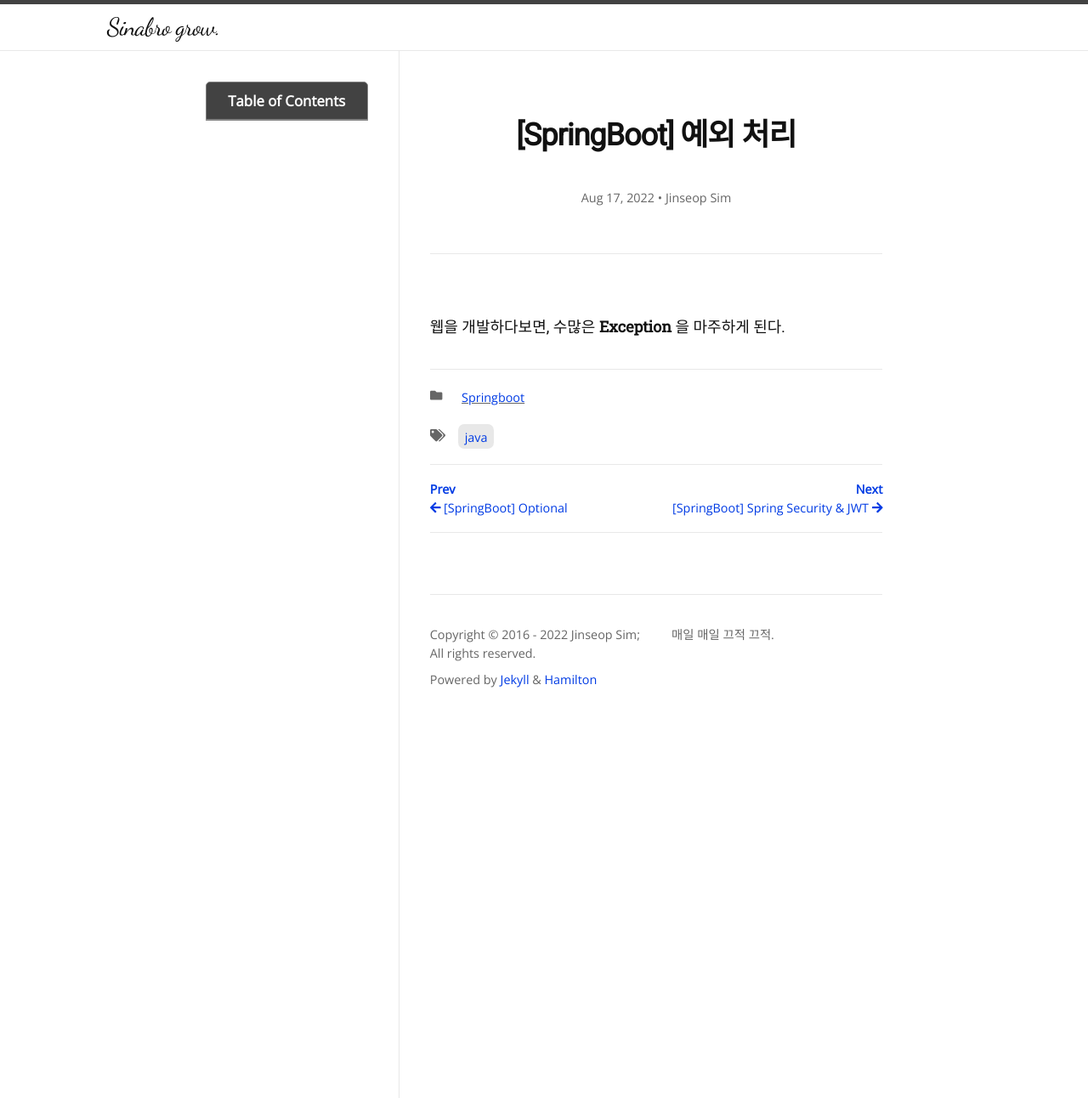
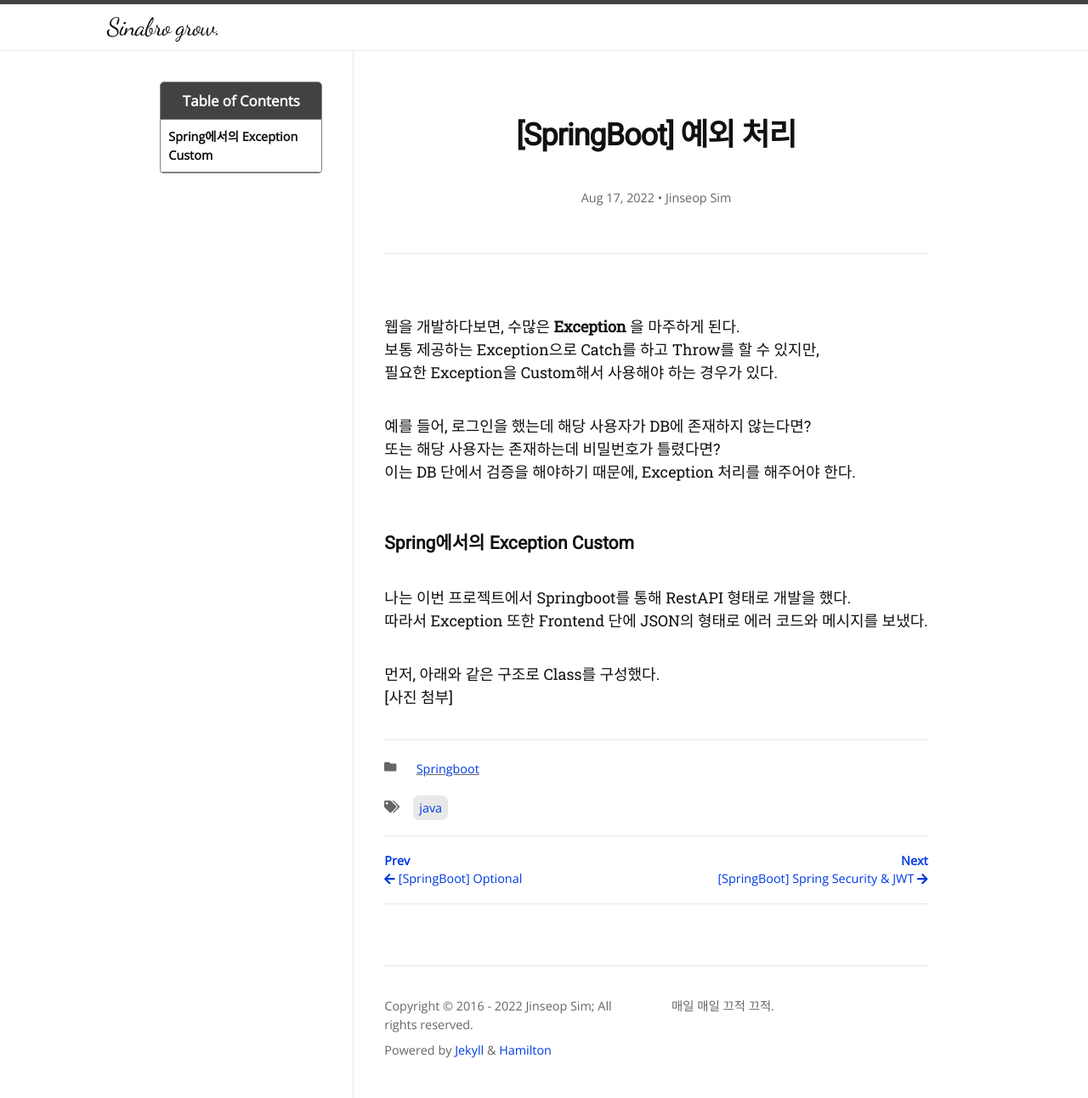
Before and after one commit to Jinseop-Sim/Jinseop-Sim.github.io, a Jekyll site: the page built from _posts/2022-08-17-Exception.md, in a window 1280 px wide. Shown: the whole page at 85% size. Built offline with Jekyll 4.4.1, drawn with Linux system fonts in a browser that asks for light colours; nearby versions of some CDN libraries; some web fonts are replaced.

Commit message:
modify post

```diff
--- a/_posts/2022-08-17-Exception.md
+++ b/_posts/2022-08-17-Exception.md
@@ -8,3 +8,16 @@ author:
 toc: true
 ---
 웹을 개발하다보면, 수많은 __Exception__ 을 마주하게 된다.
+보통 제공하는 Exception으로 Catch를 하고 Throw를 할 수 있지만,
+필요한 Exception을 Custom해서 사용해야 하는 경우가 있다.
+
+예를 들어, 로그인을 했는데 해당 사용자가 DB에 존재하지 않는다면?
+또는 해당 사용자는 존재하는데 비밀번호가 틀렸다면?
+이는 DB 단에서 검증을 해야하기 때문에, Exception 처리를 해주어야 한다.
+
+### Spring에서의 Exception Custom
+나는 이번 프로젝트에서 Springboot를 통해 RestAPI 형태로 개발을 했다.
+따라서 Exception 또한 Frontend 단에 JSON의 형태로 에러 코드와 메시지를 보냈다.
+
+먼저, 아래와 같은 구조로 Class를 구성했다.
+[사진 첨부]
```
